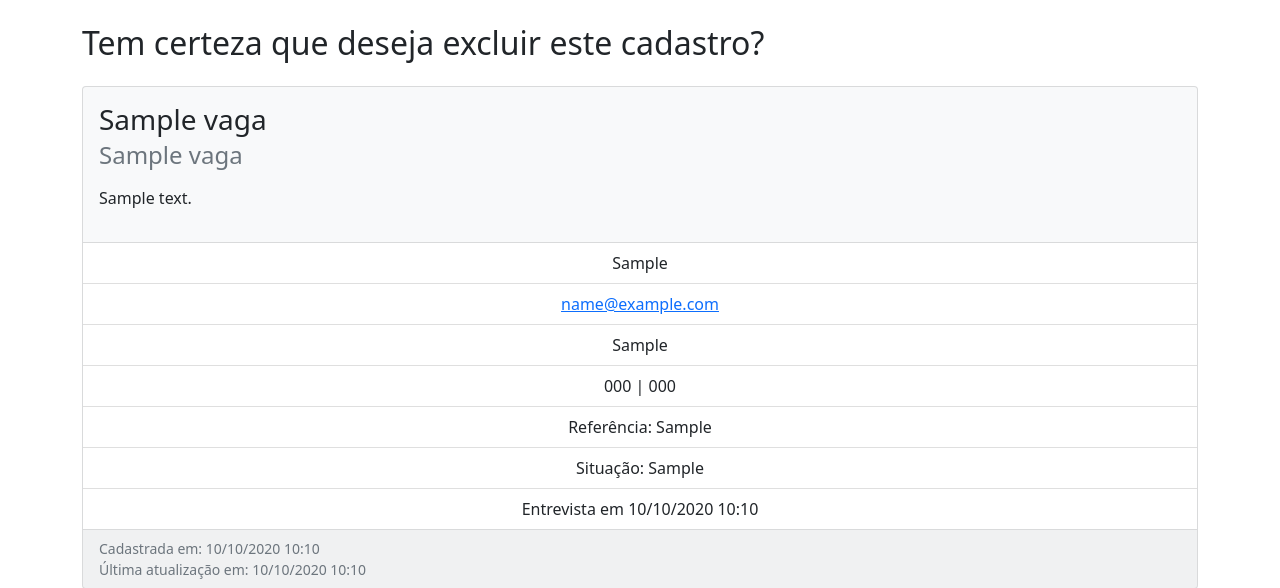
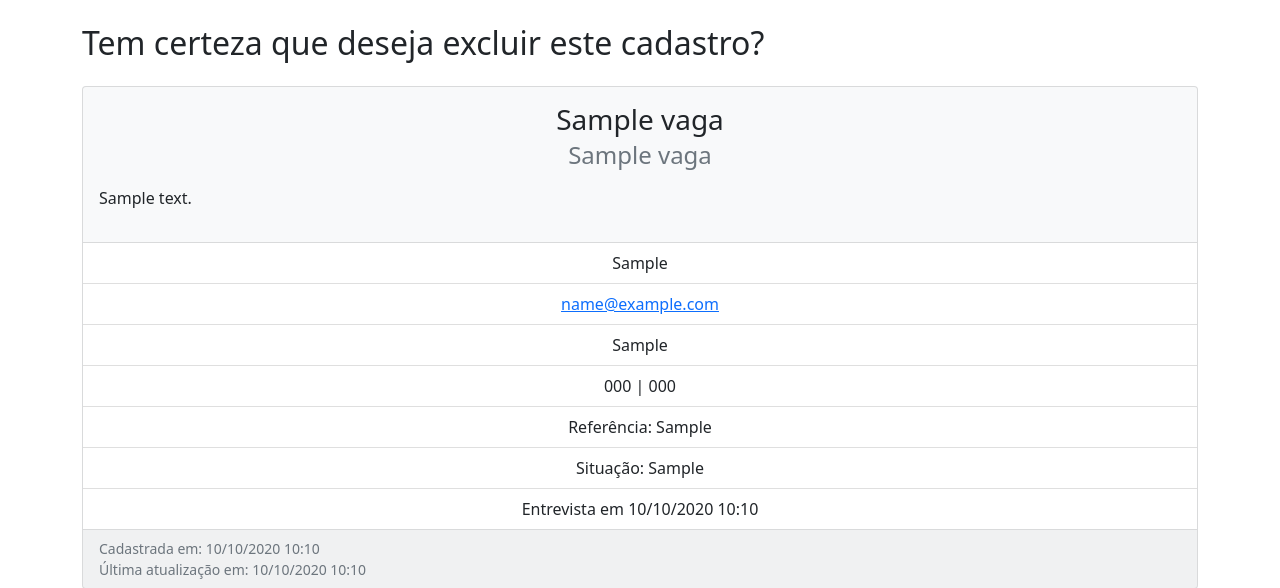
Before and after one commit to jkprogramador/cadastrevagas, a Django app: template services/web/vagas/templates/oportunidades_delete.html in a window 1280 px wide. Shown: the part 82-670 px from the top of the page. Run offline with Django 4.2, Linux system fonts and the light colour scheme; the template is opened without the code that fills it: most values are stand-ins (such as "Sample title", 1, 10 or a date in 2020); some libraries are stand-ins or nearby versions.

Commit message:
Change some styles.

```diff
--- a/services/web/vagas/templates/homepage.html
+++ b/services/web/vagas/templates/homepage.html
@@ -33,7 +33,7 @@
                             <td>{{ vaga.get_situacao_display }}</td>
                             <td>{% if vaga.data_hora_entrevista %} {{ vaga.data_hora_entrevista | date:"d/m/Y H:i" }} {% endif %}</td>
                             <td>{{ vaga.data_hora_cadastro | date:"d/m/Y H:i" }}</td>
-                            <td><a class="btn btn-primary m-2" href="{% url 'oportunidades_edit' vaga.pk %}">Atualizar</a><a class="btn btn-danger" href="{% url 'oportunidades_delete' vaga.pk %}">Excluir</a></td>
+                            <td><a class="btn btn-primary m-2 ms-0" href="{% url 'oportunidades_edit' vaga.pk %}">Atualizar</a><a class="btn btn-danger" href="{% url 'oportunidades_delete' vaga.pk %}">Excluir</a></td>
                         </tr>
                         {% endfor %}
                     </tbody>
--- a/services/web/vagas/templates/oportunidades_delete.html
+++ b/services/web/vagas/templates/oportunidades_delete.html
@@ -9,8 +9,8 @@
 
         <div class="card bg-light">
             <div class=card-body>
-                <h3 class=card-title>{{ vaga.empresa_nome }}</h3>
-                <h4 class="card-subtitle text-muted">{{ vaga.cargo_titulo }}</h4>
+                <h3 class="card-title text-center">{{ vaga.empresa_nome }}</h3>
+                <h4 class="card-subtitle text-muted text-center">{{ vaga.cargo_titulo }}</h4>
 
                 {% if vaga.cargo_descricao %}
                 <p class=card-text>{{ vaga.cargo_descricao | linebreaks }}</p>
--- a/services/web/vagas/templates/oportunidades_detail.html
+++ b/services/web/vagas/templates/oportunidades_detail.html
@@ -9,8 +9,8 @@
 
         <div class="card bg-light">
             <div class=card-body>
-                <h3 class=card-title>{{ vaga.empresa_nome }}</h3>
-                <h4 class="card-subtitle text-muted">{{ vaga.cargo_titulo }}</h4>
+                <h3 class="card-title text-center">{{ vaga.empresa_nome }}</h3>
+                <h4 class="card-subtitle text-muted text-center">{{ vaga.cargo_titulo }}</h4>
 
                 {% if vaga.cargo_descricao %}
                 <p class=card-text>{{ vaga.cargo_descricao | linebreaks }}</p>
```
